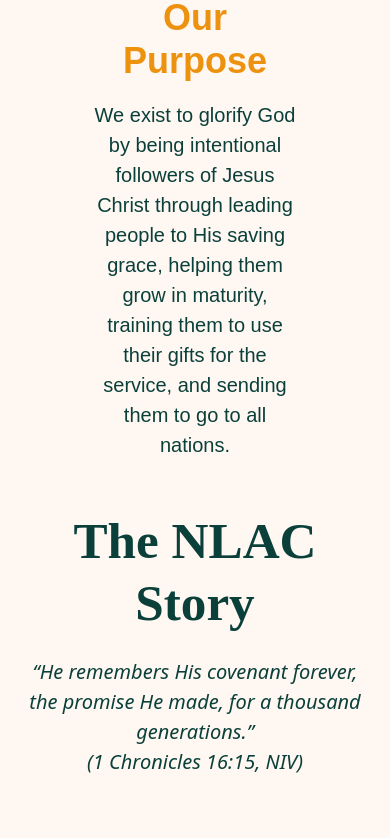
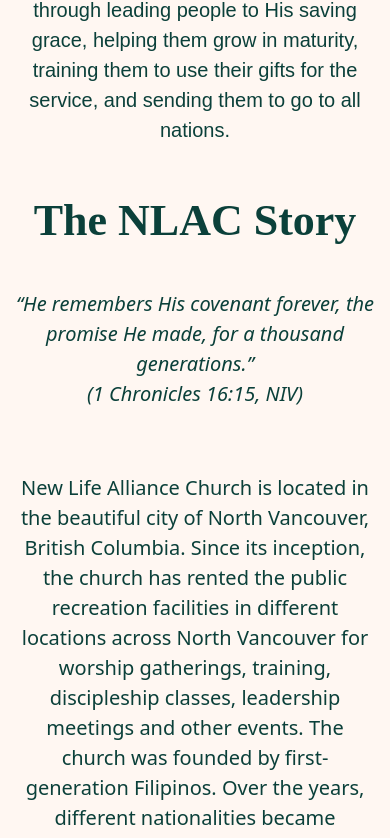
Before and after one commit to hasonnn/nlac, a React (Create React App) app: page /about-us in a window 390 px wide. Shown: the part 1010-1848 px from the top of the page. Built offline with nearby package versions, Linux system fonts and the light colour scheme.

Commit message:
About Us mobile css

```diff
--- a/src/Components/AboutUs/AboutUs.css
+++ b/src/Components/AboutUs/AboutUs.css
@@ -100,30 +100,31 @@
 /* iPad Viewport */
 @media only screen and (max-width: 768px) {
     #about-bg {
-        height: 4400px;
+        height: 4500px;
     }
 }
 
 /* Mobile Viewport */
 @media only screen and (max-width: 480px) {
     #about-bg {
-        height: 425em;
+        height: 6000px;
     }
 
     .about-content{
-        padding: 5em 1em 0 1em;
+        padding: 80px 2% 0 2%;
     }
 
     #about-logo {
-        height: 6em;
+        height: 96px;
     }
 
     .about-heading {
-        font-size: 3.2em;
+        font-size: 44px;
+        margin-bottom: 25px;
     }
 
-    .nlac-story {
-        margin: 0 0.5em;
+    .about-VVP {
+        margin: 0 2%
     }
 
     .about-subheading {
--- a/src/Components/Home/Home.css
+++ b/src/Components/Home/Home.css
@@ -56,7 +56,7 @@
 /* Mobile Viewport */
 @media only screen and (max-width: 480px) {
     #background{
-        height: 700px;
+        height: 500px;
     }
 
     .welcome {
--- a/src/Components/Online/Online.css
+++ b/src/Components/Online/Online.css
@@ -57,7 +57,7 @@
 /* Mobile Viewport */
 @media only screen and (max-width: 500px) {
     #online-bg {
-        height: 600px
+        height: 600px;
     }
 
     .online-content{
@@ -65,7 +65,7 @@
     }
 
     #online-logo {
-        height: 96px
+        height: 96px;
     }
 
     .online-heading {
```
